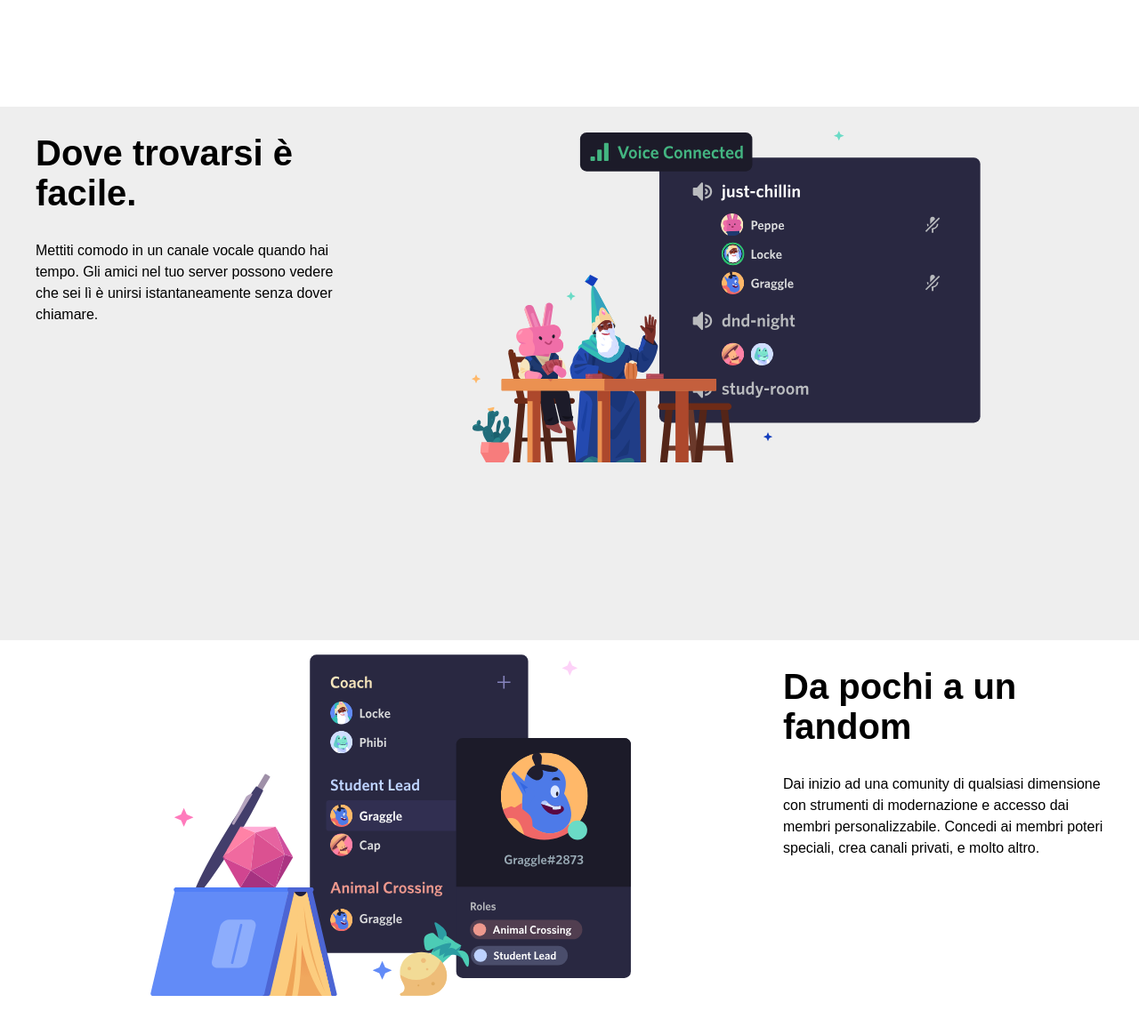
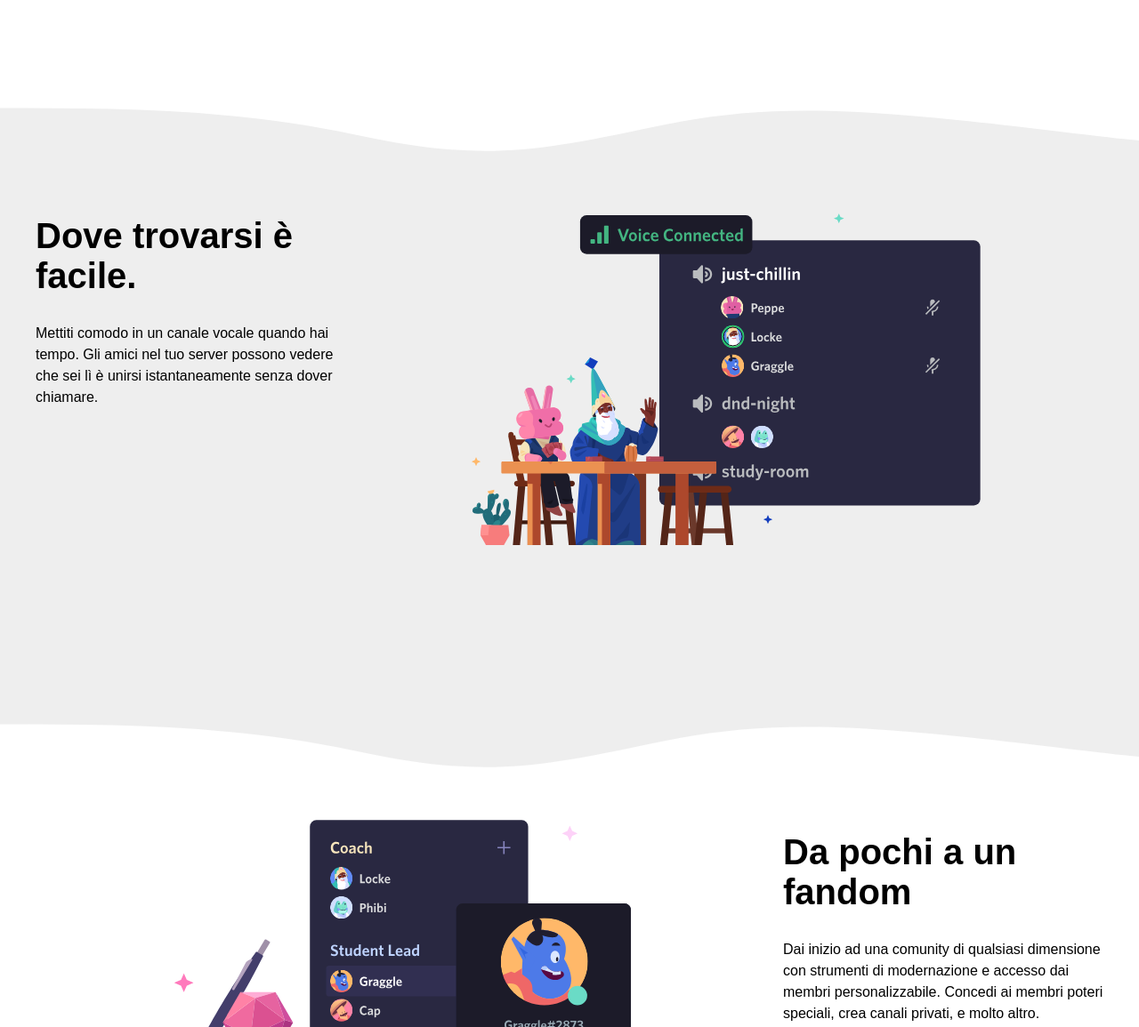
Before and after one commit to VinRu5/htmlcss-discord, a plain HTML site: page index.html in a window 1280 px wide. Shown: the part 1080-2235 px from the top of the page at 89% size. Drawn offline with Linux system fonts and the light colour scheme.

Commit message:
sistemate onde

```diff
--- a/css/style.css
+++ b/css/style.css
@@ -142,6 +142,17 @@ main section:nth-child(even) {
     background: #eee;
 }
 
+.svg1 {
+    background: #fff;
+    color: #eee;
+}
+
+.svg2 {
+    background: #eee;
+    color: #fff;
+}
+
+
 .container-section {
     text-align: center;
     padding-bottom: 80px;
--- a/index.html
+++ b/index.html
@@ -71,6 +71,12 @@
         </section>
 
         <section>
+            <svg class="wave-1hkxOo svg1" version="1.1" xmlns="http://www.w3.org/2000/svg" viewBox="0 0 1440 100"
+                preserveAspectRatio="none">
+                <path class="wavePath-haxJK1 animationPaused-2hZ4IO"
+                    d="M826.337463,25.5396311 C670.970254,58.655965 603.696181,68.7870267 447.802481,35.1443383 C293.342778,1.81111414 137.33377,1.81111414 0,1.81111414 L0,150 L1920,150 L1920,1.81111414 C1739.53523,-16.6853983 1679.86404,73.1607868 1389.7826,37.4859505 C1099.70117,1.81111414 981.704672,-7.57670281 826.337463,25.5396311 Z"
+                    fill="currentColor"></path>
+            </svg>
             <div class="container clearfix">
                 <div class="section-text fl">
                     <h2 class="title-section">
@@ -87,6 +93,12 @@
         </section>
 
         <section>
+            <svg class="wave-1hkxOo svg2" version="1.1" xmlns="http://www.w3.org/2000/svg" viewBox="0 0 1440 100"
+                preserveAspectRatio="none">
+                <path class="wavePath-haxJK1 animationPaused-2hZ4IO"
+                    d="M826.337463,25.5396311 C670.970254,58.655965 603.696181,68.7870267 447.802481,35.1443383 C293.342778,1.81111414 137.33377,1.81111414 0,1.81111414 L0,150 L1920,150 L1920,1.81111414 C1739.53523,-16.6853983 1679.86404,73.1607868 1389.7826,37.4859505 C1099.70117,1.81111414 981.704672,-7.57670281 826.337463,25.5396311 Z"
+                    fill="currentColor"></path>
+            </svg>
             <div class="container clearfix">
                 <div class="section-image fl">
                     <img src="./img/item3.svg" alt="item 3">
@@ -103,6 +115,12 @@
         </section>
 
         <section>
+            <svg class="wave-1hkxOo svg1" version="1.1" xmlns="http://www.w3.org/2000/svg" viewBox="0 0 1440 100"
+                preserveAspectRatio="none">
+                <path class="wavePath-haxJK1 animationPaused-2hZ4IO"
+                    d="M826.337463,25.5396311 C670.970254,58.655965 603.696181,68.7870267 447.802481,35.1443383 C293.342778,1.81111414 137.33377,1.81111414 0,1.81111414 L0,150 L1920,150 L1920,1.81111414 C1739.53523,-16.6853983 1679.86404,73.1607868 1389.7826,37.4859505 C1099.70117,1.81111414 981.704672,-7.57670281 826.337463,25.5396311 Z"
+                    fill="currentColor"></path>
+            </svg>
             <div class="container">
                 <div class="container-section">
                     <h2 class="title-section">
```
